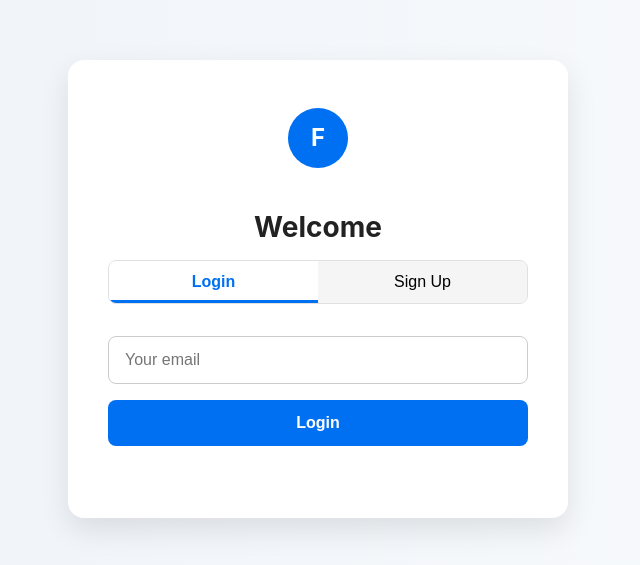
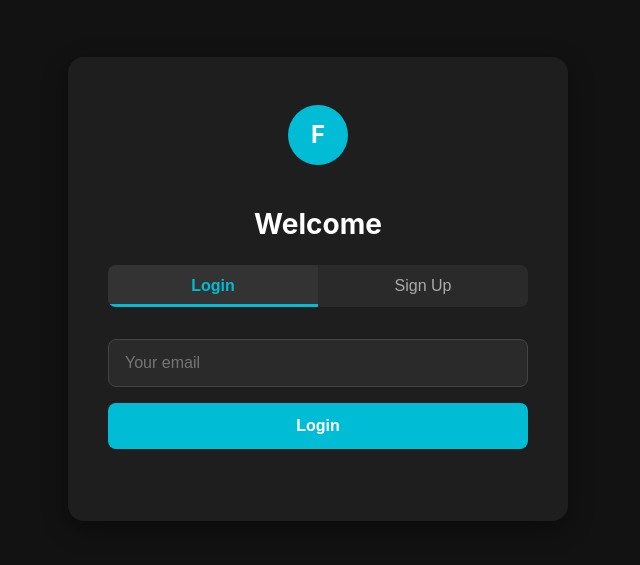
Before and after one commit to Faaiz-Muzzammil/mylab, a website: page pages/index.html in a window 1280 px wide. Shown: the part 111-676 px from the top of the page, without its empty margins (322-962 px from the left). Drawn offline with Linux system fonts and the light colour scheme.

Commit message:
Further Changes Made

```diff
--- a/pages/index.html
+++ b/pages/index.html
@@ -8,18 +8,19 @@
       body {
         margin: 0;
         font-family: "Inter", "Segoe UI", sans-serif;
-        background: linear-gradient(to right, #eef2f7, #f9fbfd);
+        background: #121212;
         display: flex;
         align-items: center;
         justify-content: center;
         min-height: 100vh;
+        color: #f0f0f0;
       }
 
       .container {
-        background: #ffffff;
+        background: #1e1e1e;
         padding: 3rem 2.5rem;
         border-radius: 1rem;
-        box-shadow: 0 12px 30px rgba(0, 0, 0, 0.1);
+        box-shadow: 0 8px 24px rgba(0, 0, 0, 0.4);
         max-width: 420px;
         width: 100%;
         text-align: center;
@@ -28,8 +29,8 @@
       .logo {
         width: 60px;
         height: 60px;
-        background: #0070f3;
-        color: white;
+        background: #00bcd4;
+        color: #fff;
         font-size: 1.5rem;
         display: inline-flex;
         align-items: center;
@@ -41,15 +42,15 @@
       }
 
       h1 {
-        margin-bottom: 1rem;
-        color: #222;
+        margin-bottom: 1.5rem;
         font-size: 1.75rem;
+        color: #ffffff;
       }
 
       .tab-container {
         display: flex;
         margin-bottom: 2rem;
-        border: 1px solid #e0e0e0;
+        background: #2a2a2a;
         border-radius: 8px;
         overflow: hidden;
       }
@@ -57,19 +58,20 @@
       .tab {
         flex: 1;
         padding: 0.75rem 1rem;
-        background: #f5f5f5;
+        background: transparent;
         border: none;
         cursor: pointer;
         font-size: 1rem;
-        transition: all 0.3s ease;
+        color: #aaa;
+        transition: 0.3s;
         font-weight: 500;
       }
 
       .tab.active {
-        background: #ffffff;
-        color: #0070f3;
+        background: #333;
+        color: #00bcd4;
         font-weight: 600;
-        box-shadow: inset 0 -3px 0 #0070f3;
+        box-shadow: inset 0 -3px 0 #00bcd4;
       }
 
       .form {
@@ -85,22 +87,24 @@
 
       .form input {
         padding: 0.85rem 1rem;
-        border: 1px solid #ccc;
+        background: #2a2a2a;
+        border: 1px solid #444;
         border-radius: 8px;
         font-size: 1rem;
-        transition: 0.2s ease-in-out;
+        color: #fff;
+        transition: border 0.2s ease;
       }
 
       .form input:focus {
         outline: none;
-        border-color: #0070f3;
-        box-shadow: 0 0 0 3px rgba(0, 112, 243, 0.15);
+        border-color: #00bcd4;
+        box-shadow: 0 0 0 3px rgba(0, 188, 212, 0.2);
       }
 
       .form button {
         padding: 0.9rem 1rem;
-        background: #0070f3;
-        color: #ffffff;
+        background: #00bcd4;
+        color: #fff;
         border: none;
         border-radius: 8px;
         font-size: 1rem;
@@ -110,19 +114,19 @@
       }
 
       .form button:hover {
-        background: #005ec2;
+        background: #009daf;
       }
 
       .message {
         margin-top: 1.5rem;
         font-size: 1rem;
         font-weight: 500;
-        color: #0070f3;
         text-align: center;
+        color: #00bcd4;
       }
 
       .message.error {
-        color: #d93025;
+        color: #ff5252;
       }
     </style>
   </head>
```
